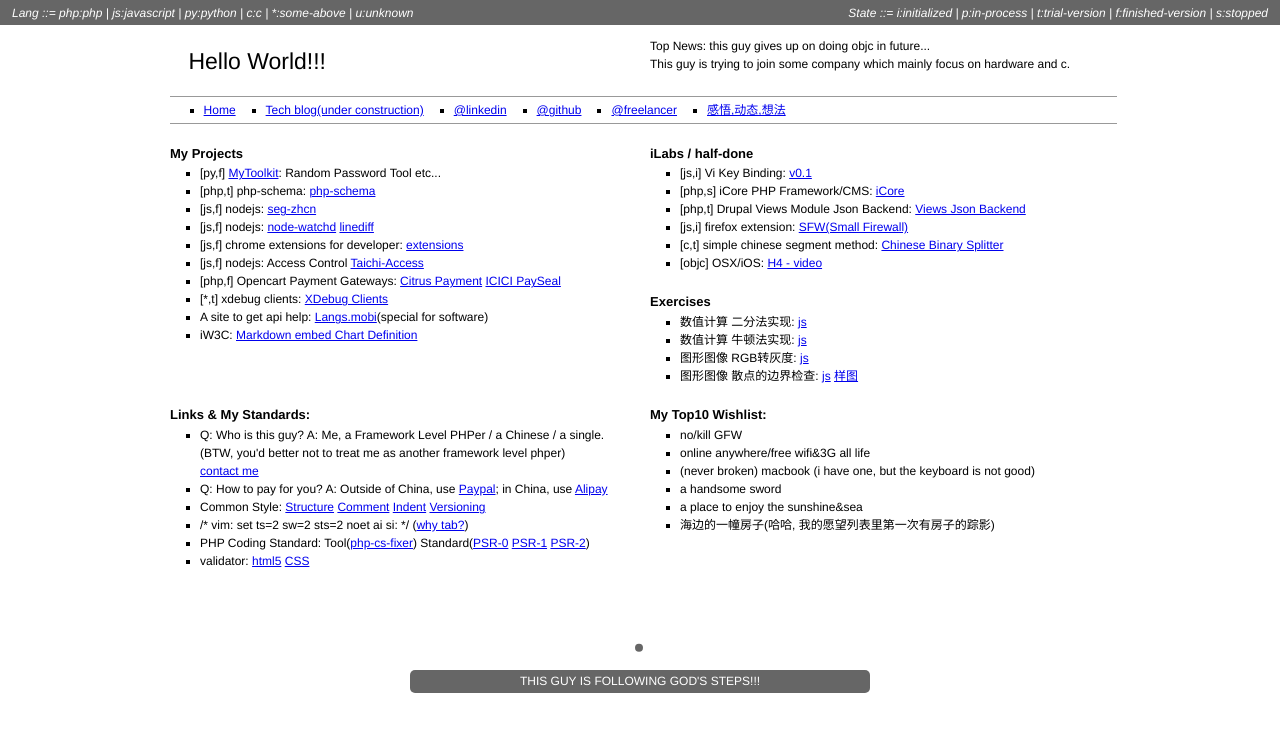
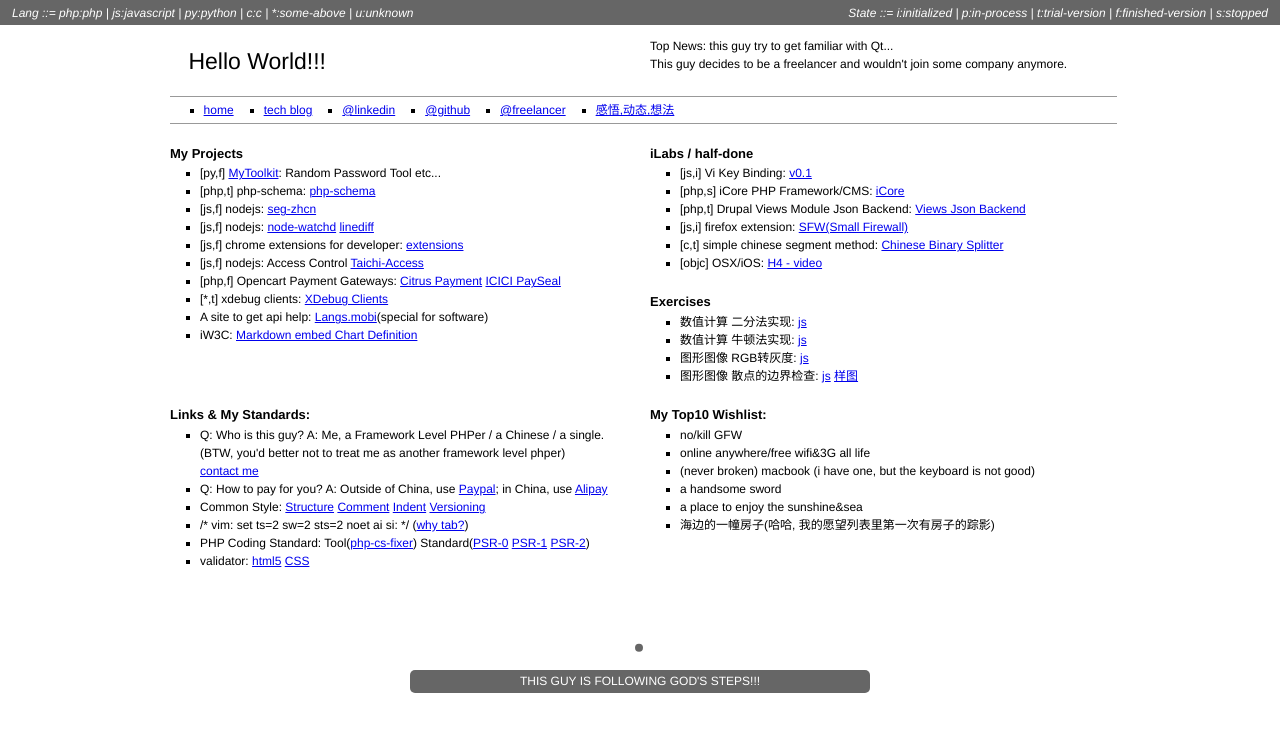
Before and after one commit to yarcowang/yarcowang.github.io, a Jekyll site: the page built from index.html, in a window 1280 px wide. Shown: the top 732 px of the page. Built offline with Jekyll 4.4.1, drawn with Linux system fonts in a browser that asks for light colours.

Commit message:
change top news

```diff
--- a/_includes/header.html
+++ b/_includes/header.html
@@ -23,15 +23,15 @@
 		<h2>Hello World!!!</h2>
 	</div>
 	<div id="job">
-		Top News: this guy gives up on doing objc in future... <br />
-		This guy is trying to join some company which mainly focus on hardware and c.<br />
+		Top News: this guy try to get familiar with Qt... <br />
+		This guy decides to be a freelancer and wouldn't join some company anymore.<br />
 	</div>
 </header>
 
 <nav>
 	<ul>
-		<li><a href="{{site.url}}">Home</a></li>
-		<li><a href="http://yco.bbish.net">Tech blog(under construction)</a></li>
+		<li><a href="{{site.url}}">home</a></li>
+		<li><a href="http://yco.bbish.net">tech blog</a></li>
 		<li><a href="http://www.linkedin.com/in/yarcowang">@linkedin</a></li>
 		<li><a href="https://github.com/yarcowang">@github</a></li>
 		<li><a href="http://www.freelancer.com/u/yarco.html">@freelancer</a></li>
```
